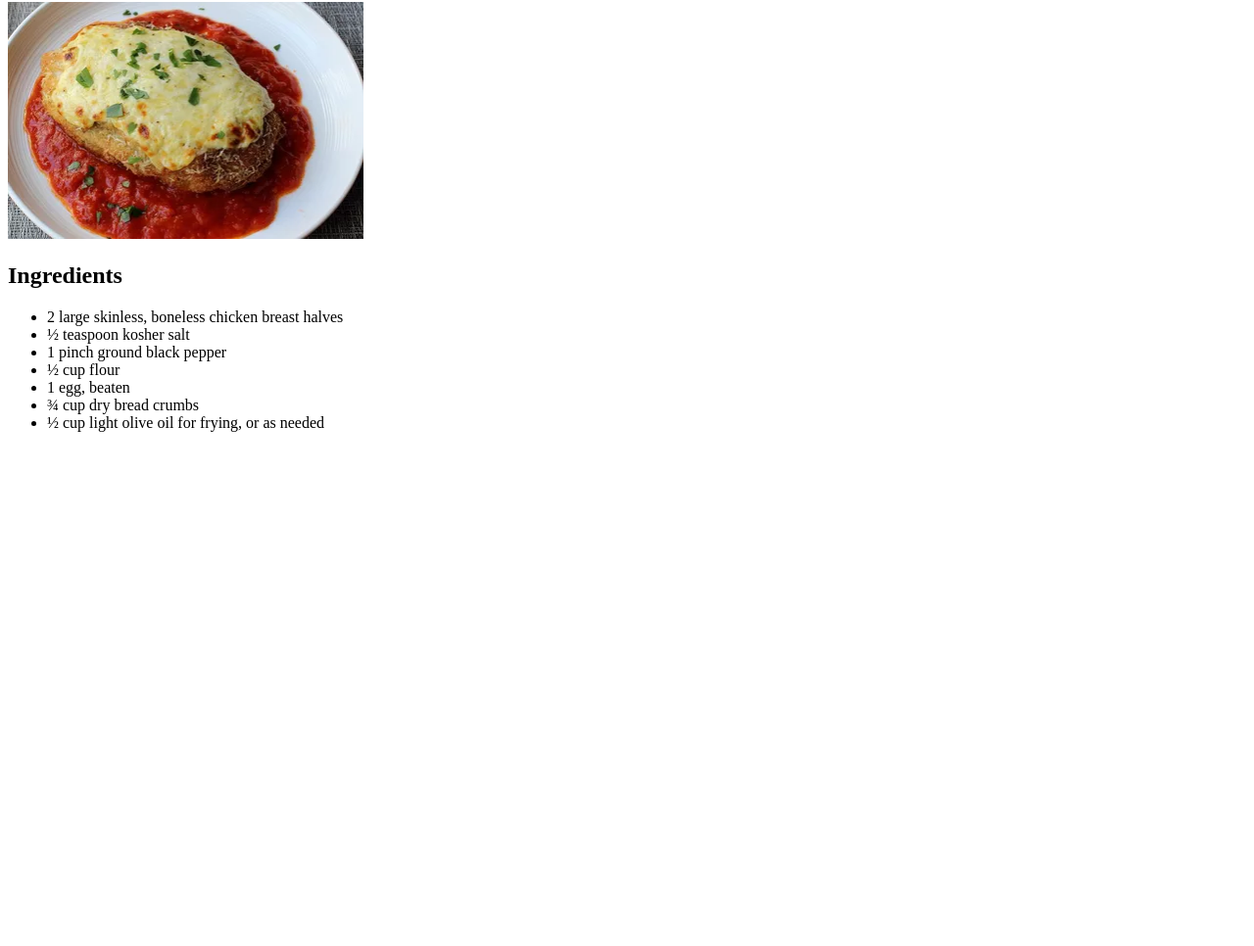
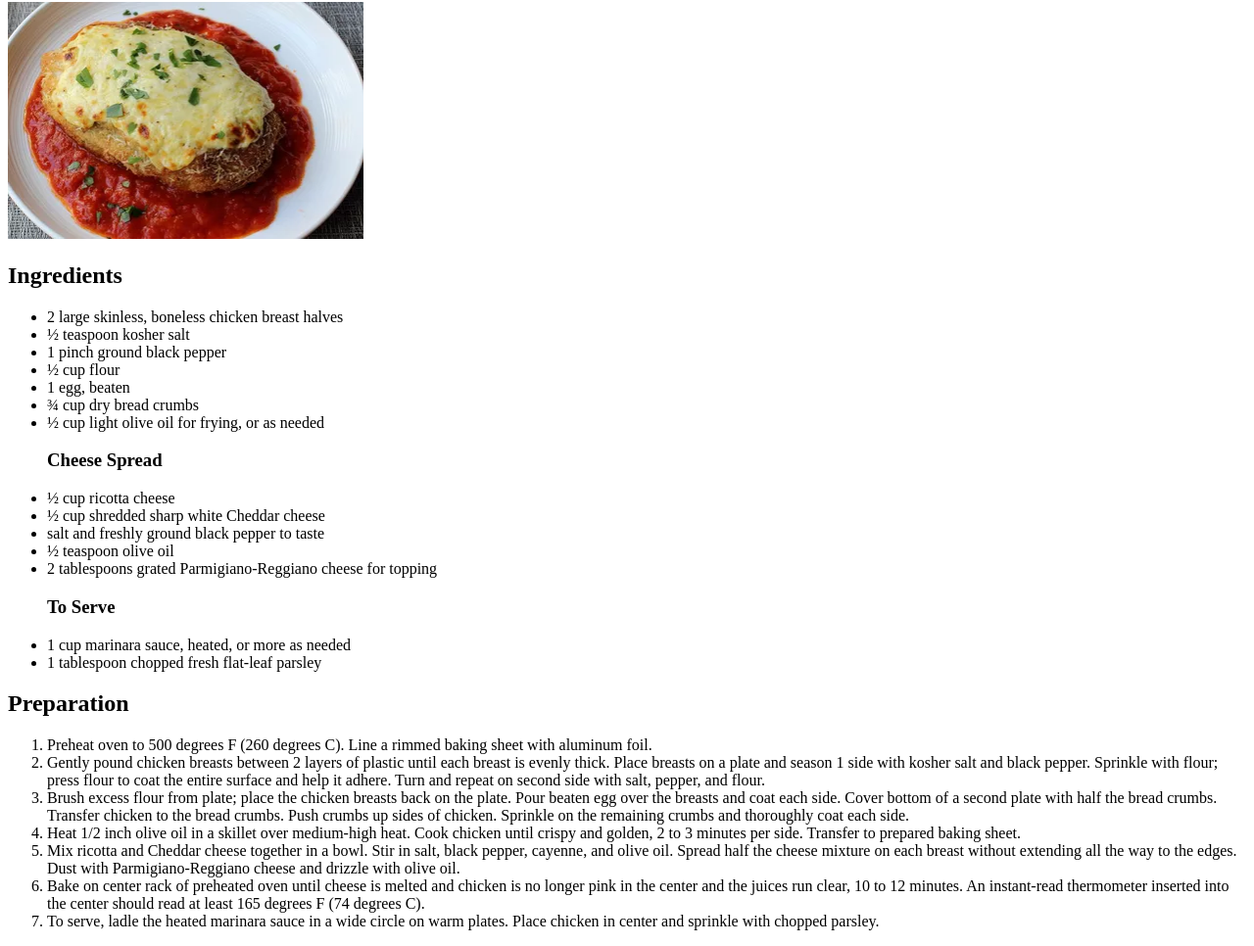
Before and after one commit to LarryBrowser/odin-recipes, a plain HTML site: page recipes/chicken-parmesan.html in a window 1280 px wide. Shown: the part 78-1044 px from the top of the page at 98% size. Before the commit the page ends 800 px from the top, so only its background shows below. Drawn offline with Linux system fonts and the light colour scheme.

Commit message:
chicken parmesan recipe is finished

```diff
--- a/recipes/chicken-parmesan.html
+++ b/recipes/chicken-parmesan.html
@@ -17,6 +17,48 @@
         <li>1 egg, beaten</li>
         <li>¾ cup dry bread crumbs</li>
         <li>½ cup light olive oil for frying, or as needed</li>
+        <h3>Cheese Spread</h3>
+        <li>½ cup ricotta cheese</li>
+        <li>½ cup shredded sharp white Cheddar cheese</li>
+        <li>salt and freshly ground black pepper to taste</li>
+        <li>½ teaspoon olive oil</li>
+        <li>2 tablespoons grated Parmigiano-Reggiano cheese for topping</li>
+        <h3>To Serve</h3>
+        <li>1 cup marinara sauce, heated, or more as needed</li>
+        <li>1 tablespoon chopped fresh flat-leaf parsley</li>
     </ul>
+    <h2>Preparation</h2>
+    <ol>
+        <li>Preheat oven to 500 degrees F (260 degrees C). Line a rimmed
+            baking sheet with aluminum foil.</li>
+
+        <li>Gently pound chicken breasts between 2 layers of plastic until each breast
+            is evenly thick. Place breasts on a plate and season 1 side with kosher salt
+            and black pepper. Sprinkle with flour; press flour to coat the entire surface
+            and help it adhere. Turn and repeat on second side with salt, pepper, and flour. </li>
+
+        <li>Brush excess flour from plate; place the chicken breasts back on the plate.
+            Pour beaten egg over the breasts and coat each side. Cover bottom of a second
+            plate with half the bread crumbs. Transfer chicken to the bread crumbs. Push
+            crumbs up sides of chicken. Sprinkle on the remaining crumbs and thoroughly coat
+            each side. </li>
+
+        <li>Heat 1/2 inch olive oil in a skillet over medium-high heat. Cook chicken until
+            crispy and golden, 2 to 3 minutes per side. Transfer to prepared baking sheet. </li>
+
+        <li>Mix ricotta and Cheddar cheese together in a bowl. Stir in salt, black pepper,
+            cayenne, and olive oil. Spread half the cheese mixture on each breast without
+            extending all the way to the edges. Dust with Parmigiano-Reggiano cheese and
+            drizzle with olive oil. </li>
+
+        <li>Bake on center rack of preheated oven until cheese is melted and chicken is
+            no longer pink in the center and the juices run clear, 10 to 12 minutes.
+            An instant-read thermometer inserted into the center
+            should read at least 165 degrees F (74 degrees C). </li>
+
+        <li>To serve, ladle the heated marinara sauce in a wide circle on warm plates.
+            Place chicken in center and sprinkle with chopped parsley. </li>
+
+    </ol>
 </body>
 </html>
```
